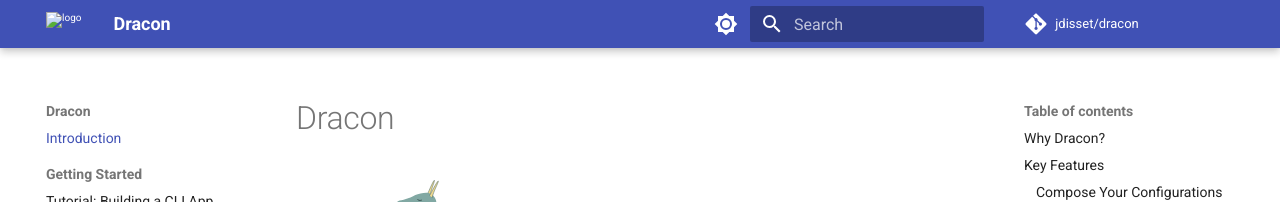
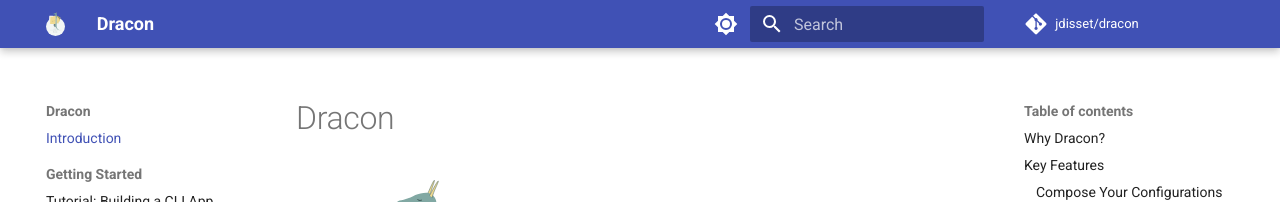
Before and after one commit to jdisset/dracon, an MkDocs documentation site: the page built from docs/index.md, in a window 1280 px wide. Shown: the top 202 px of the page. Built offline with MkDocs 1.6.1 and Material for MkDocs 9.7.7, drawn with Linux system fonts in a browser that asks for light colours; comment, search, counter and statistics services are not loaded.

Commit message:
fixed docs logo link

```diff
--- a/mkdocs.yml
+++ b/mkdocs.yml
@@ -5,8 +5,8 @@ repo_name: jdisset/dracon
 
 theme:
   name: material
-  logo: docs/dracon_logo.svg
-  favicon: docs/dracon_logo.svg
+  logo: dracon_logo.svg
+  favicon: dracon_logo.svg
   palette:
     - media: "(prefers-color-scheme: light)"
       scheme: default
```
